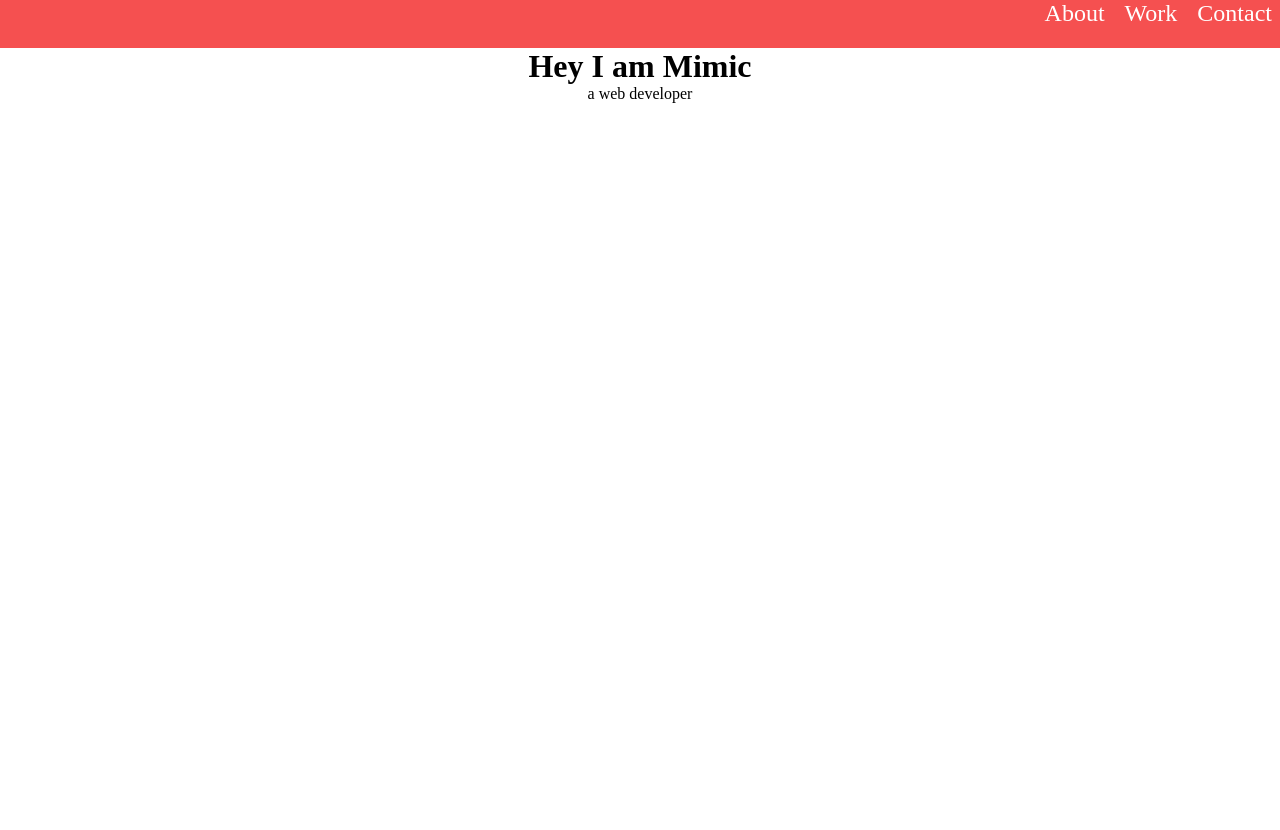
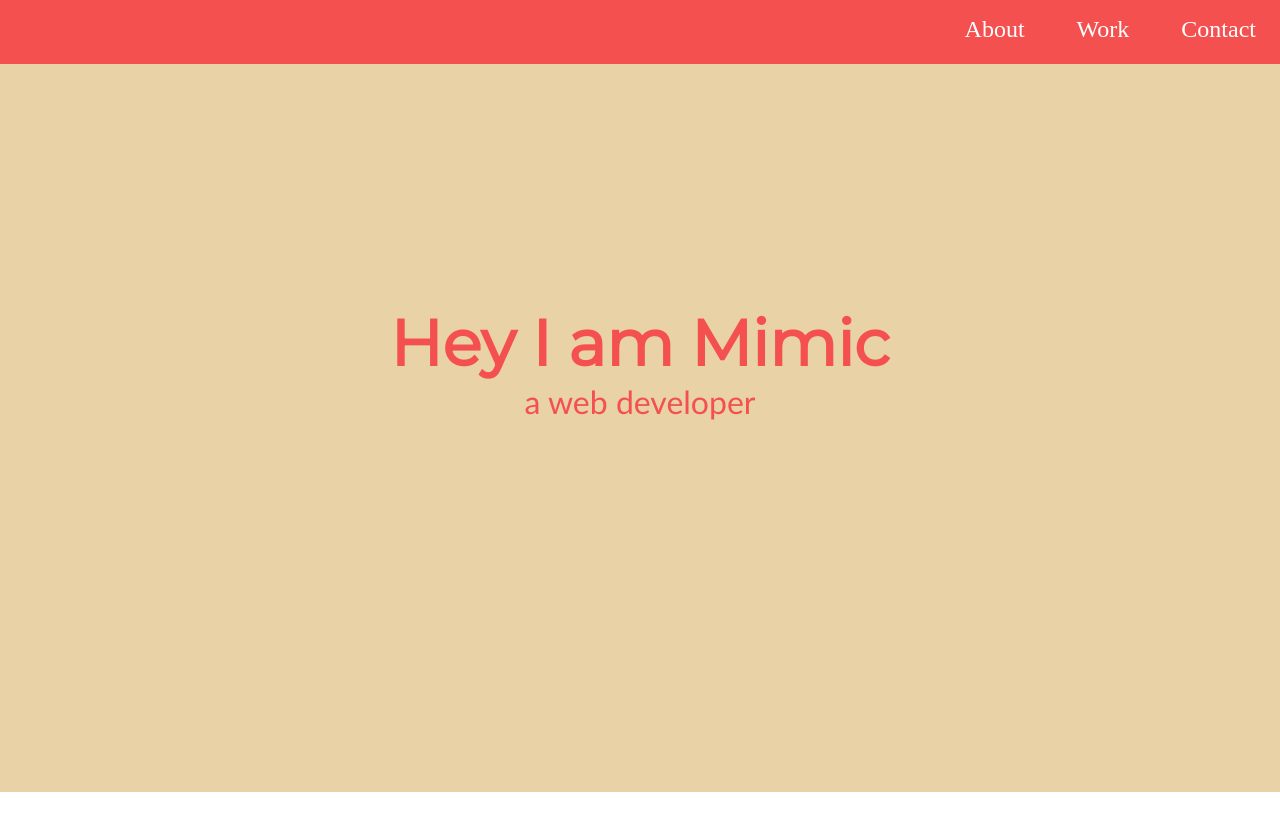
Before and after one commit to ayushconvicted1/ayush-samuel, a plain HTML site: page index.html in a window 1280 px wide. Before the commit the page ends 800 px from the top, so only its background shows below. Drawn offline with Linux system fonts and the light colour scheme.

Commit message:
some other css

```diff
--- a/css/style.css
+++ b/css/style.css
@@ -1,7 +1,6 @@
 *{
     box-sizing: border-box;
     margin: 0;
-    padding: 0;
 }
 
 body{
@@ -12,12 +11,36 @@ body{
 #nav-bar{
     text-align: right;
     background-color: #F55050;
-    height: 3rem;
+    height: 4rem;
+    padding-top: 1rem;
+    width: 100%;
+    overflow: hidden;
+    position: fixed; /* Set the navbar to fixed position */
+    top: 0; /* Position the navbar at the top of the page */
+    width: 100%;
 }
 .nav-btn{
     text-decoration: none;
     color: white;
     font-size: 1.5rem;
-    padding: 0.5rem;
-    padding-top: 5rem;
+    padding: 1.5rem 1.5rem;
 }
+.nav-btn:hover{
+    background-color: #F48484;
+}
+
+#welcome-section{
+    background-color: #E8D2A6;
+    margin-top: 48px;
+    padding: 20% 0 29% 0;
+    color: #F55050;
+}
+
+.title{
+    font-family: 'Montserrat', sans-serif;
+    font-size: 4rem;
+}
+.subtitle{
+    font-family: 'Gill Sans', 'Gill Sans MT', Calibri, 'Trebuchet MS', sans-serif;
+    font-size: 2rem;
+}
--- a/index.html
+++ b/index.html
@@ -3,6 +3,9 @@
   <head>
     <meta charset="UTF-8">
     <title>Fork Me! FCC: Test Suite Template</title>
+    <link rel="preconnect" href="https://fonts.googleapis.com">
+<link rel="preconnect" href="https://fonts.gstatic.com" crossorigin>
+<link href="https://fonts.googleapis.com/css2?family=Montserrat&display=swap" rel="stylesheet">
     <link rel="stylesheet" href="css/style.css">
   </head>
 
```
